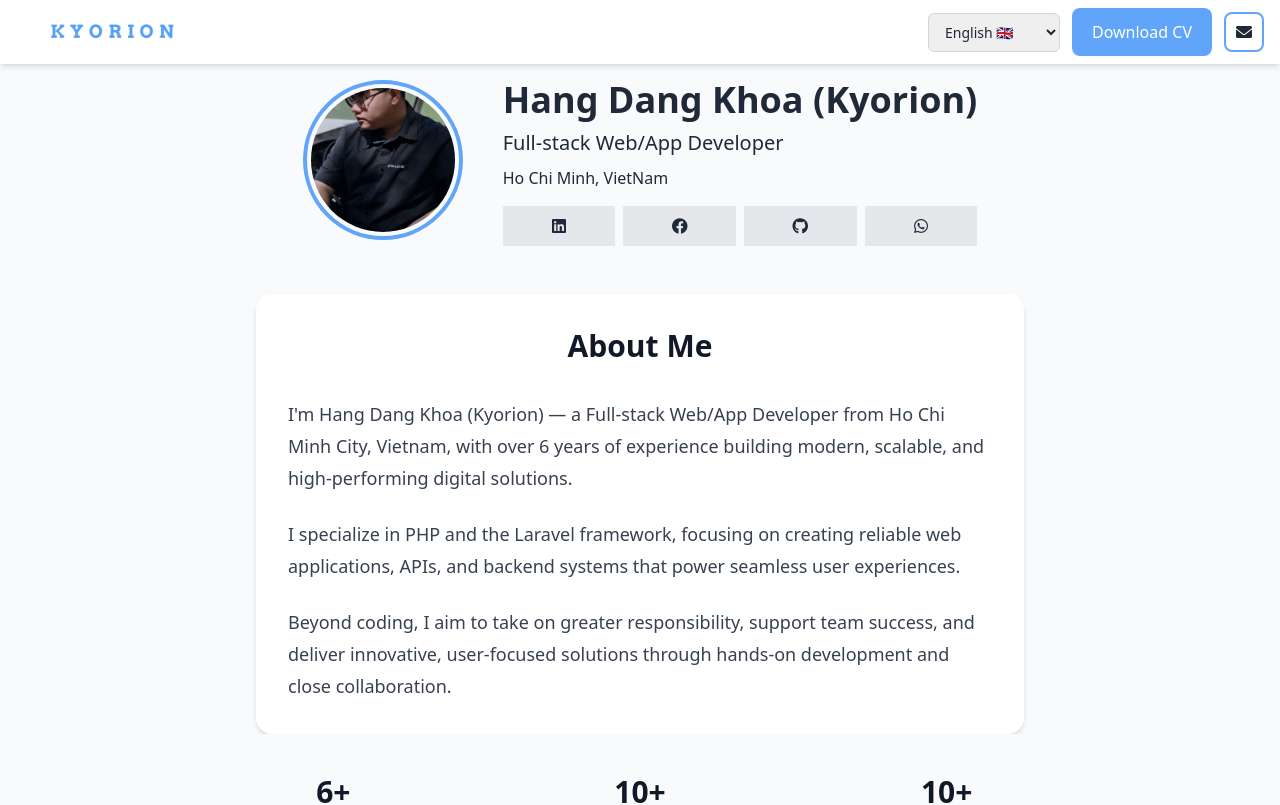
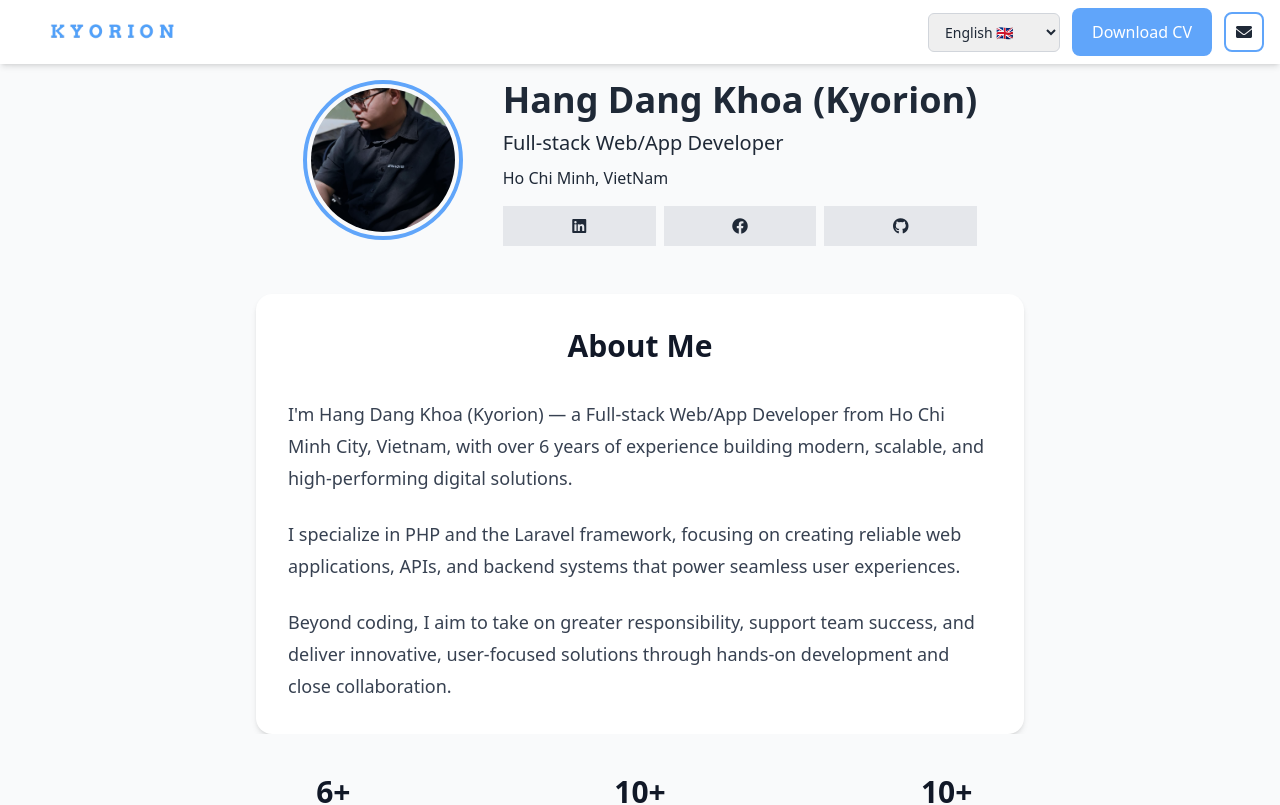
Before and after one commit to KyoRion/portfolio-site, a Vue app: page / in a window 1280 px wide. Shown: the top 805 px of the page. Built offline with nearby package versions, Linux system fonts and the light colour scheme.

Commit message:
Update UI

```diff
--- a/src/views/components/Information.vue
+++ b/src/views/components/Information.vue
@@ -2,8 +2,7 @@
 const socialLinks = [
   { icon: "linkedin", url: "https://www.linkedin.com/in/hangkhoa2611/" },
   { icon: "facebook", url: "https://www.facebook.com/khoahang2611" },
-  { icon: "github", url: "https://github.com/KyoRion" },
-  { icon: "whatsapp", url: "https://wa.me/84971952611" },
+  { icon: "github", url: "https://github.com/KyoRion" }
 ];
 </script>
 
```
